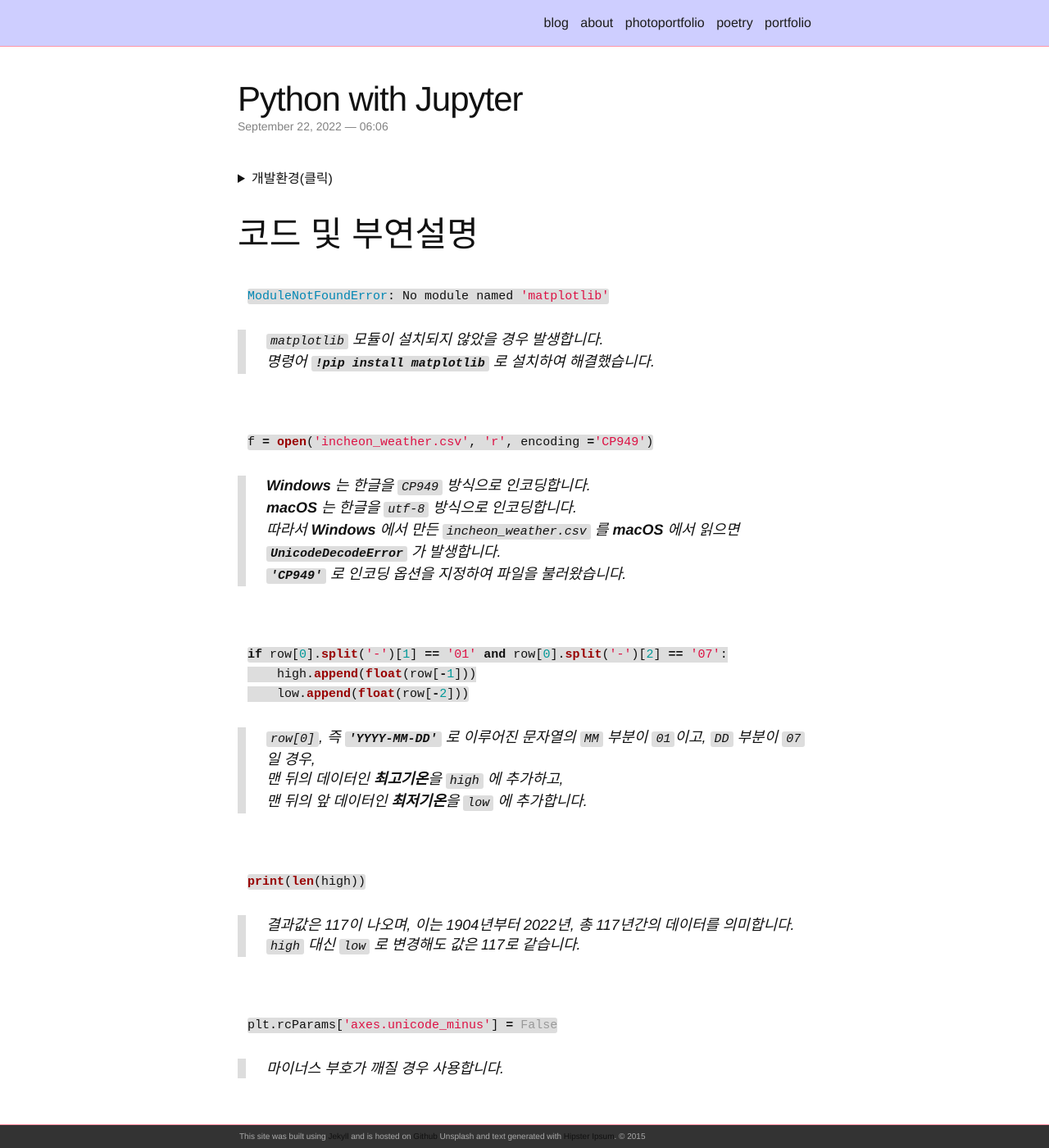
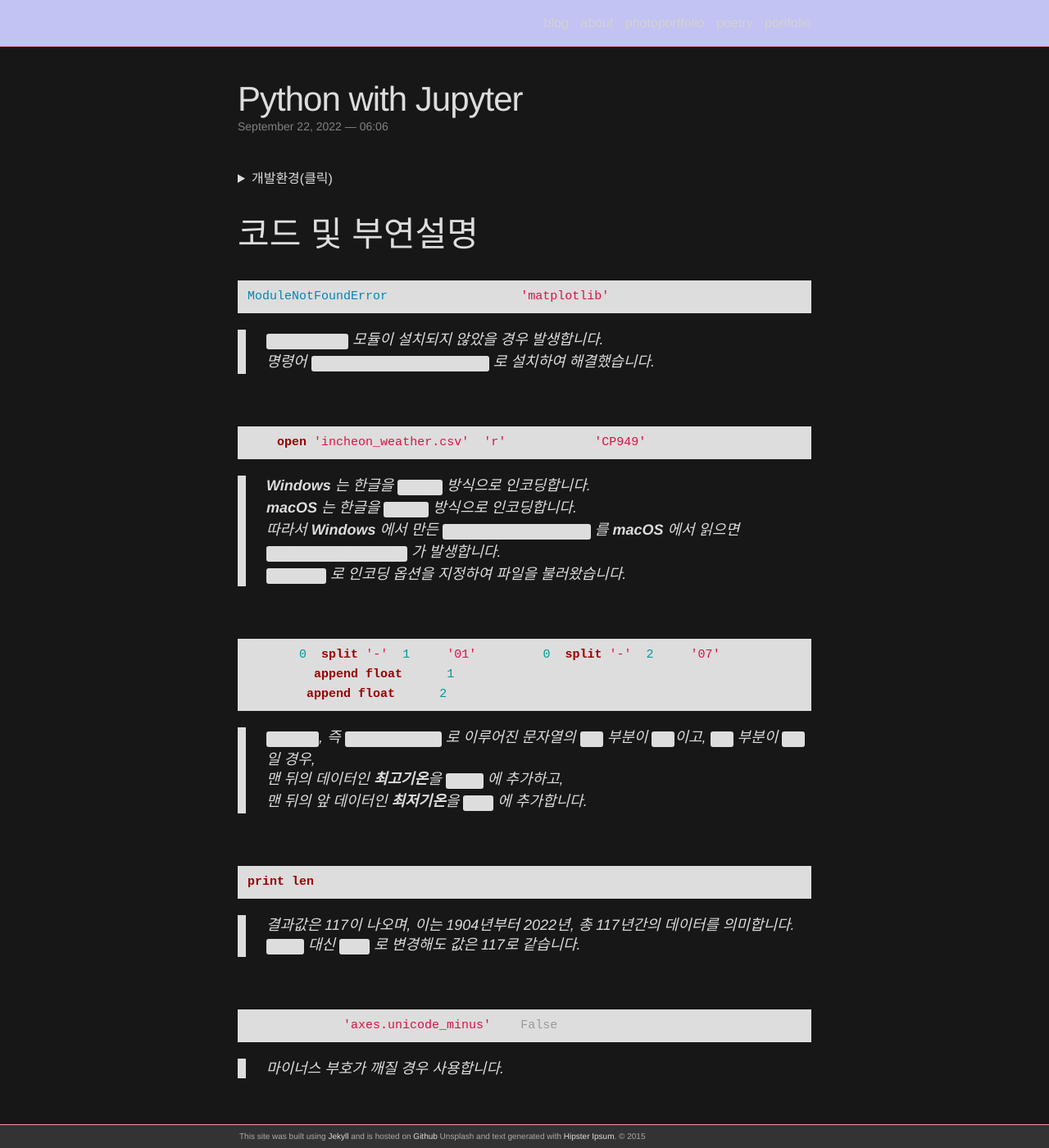
Before and after one commit to GHeeJeon/GHeeJeon.github.io, a Jekyll site: the page built from _posts/2022-09-22-Python-with-Jupyter.markdown, in a window 1280 px wide and 1400 px high. Shown: the whole window at 82% size. Built offline with Jekyll 4.4.1, drawn with Linux system fonts in a browser that asks for light colours; nearby versions of some CDN libraries.

Commit message:
master-update color

````diff
--- a/_posts/2022-09-22-Python-with-Jupyter.markdown
+++ b/_posts/2022-09-22-Python-with-Jupyter.markdown
@@ -107,6 +107,7 @@ plt.legend(loc=0)
 
 <br/>
 
+<script src="https://gist.github.com/GHeeJeon/002c8dea5a01ec2857228527ed036752.js"></script>
 ```python
 import csv
 from matplotlib import pyplot as plt
--- a/_sass/_base.scss
+++ b/_sass/_base.scss
@@ -126,11 +126,11 @@ a {
     text-decoration: none;
 
     &:visited {
-        color: $salmon_pink;
+        color: $periwinkle;
     }
 
     &:hover {
-        color: $periwinkle;
+        color: $salmon_pink;
         text-decoration: none;
     }
 }
--- a/_sass/_syntax-highlighting.scss
+++ b/_sass/_syntax-highlighting.scss
@@ -2,7 +2,7 @@
  * Syntax highlighting styles
  */
 .highlight {
-    background: #fff;
+    background: #dddddd;
     @extend %vertical-rhythm;
 
     .c     { color: #998; font-style: italic } // Comment
--- a/css/main.scss
+++ b/css/main.scss
@@ -13,8 +13,8 @@ $base-line-height: 1.5;
 
 $spacing-unit:     30px;
 
-$text-color:       #111;
-$background-color: #ffffff;
+$text-color:       #dddddd;
+$background-color: #171717;
 
 
 $gray-color:       #828282;
````
